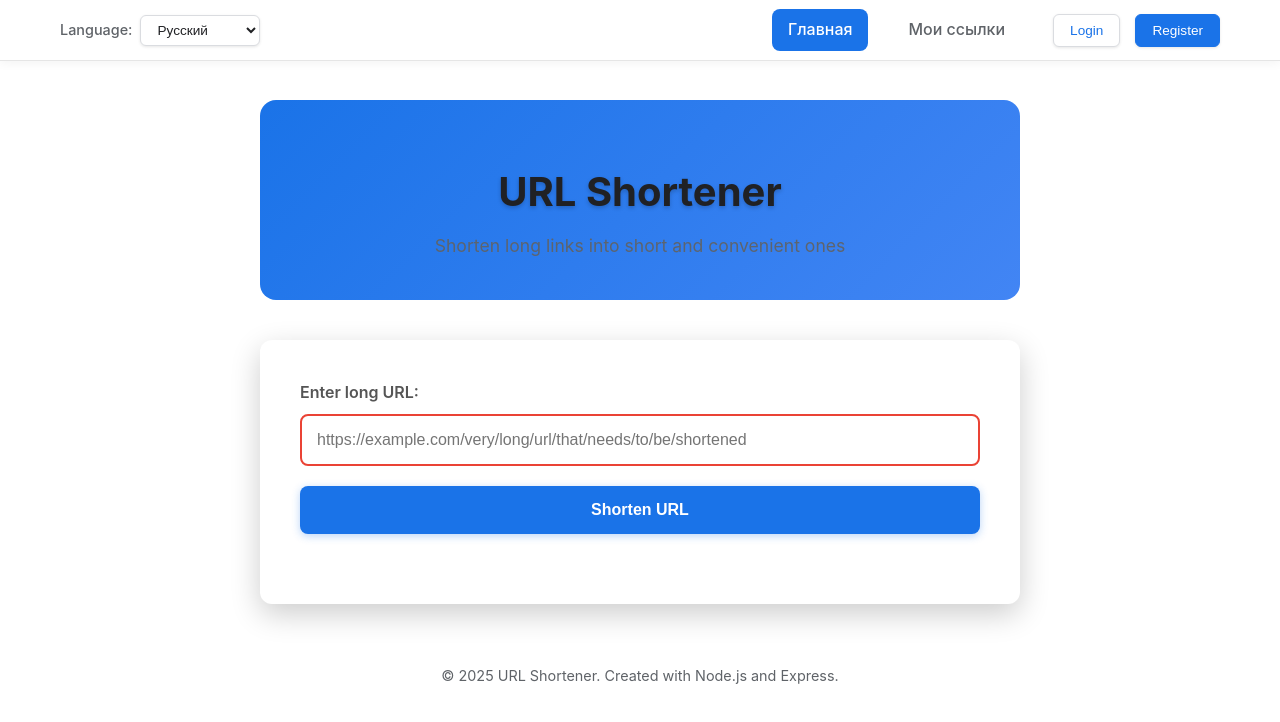
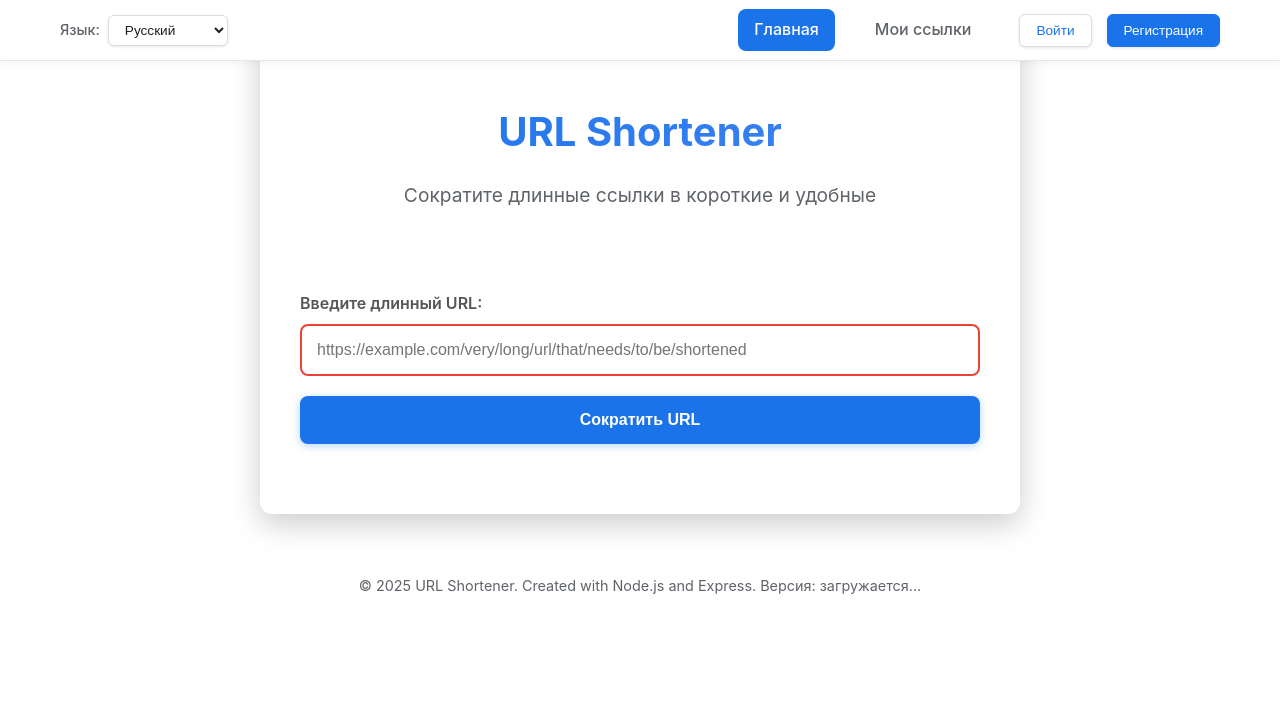
Before and after one commit to PyVng/url-shortener, a website: page public/index.html in a window 1280 px wide. Drawn offline with Linux system fonts and the light colour scheme; no server answers.

Commit message:
Исправлен index.html - убрал конфликтующий header, добавил hero-section
- Удалил жесткий <header> элемент из index.html
- Добавил hero-section с заголовком и описанием
- Добавил стили для hero-section в CSS
- Теперь header и footer загружаются через компоненты правильно

```diff
--- a/public/index.html
+++ b/public/index.html
@@ -10,16 +10,12 @@
     <div class="container">
         <div id="header-container"></div>
 
-        <header>
-            <div class="header-content">
-                <div class="title-section">
-                    <h1>🔗 URL Shortener</h1>
-                    <p>Сократите длинные ссылки в короткие и удобные</p>
-                </div>
+        <main>
+            <div class="hero-section">
+                <h1>🔗 URL Shortener</h1>
+                <p>Сократите длинные ссылки в короткие и удобные</p>
             </div>
-        </header>
 
-        <main>
             <div class="url-form-container">
                 <form id="urlForm" class="url-form">
                     <div class="input-group">
--- a/public/style.css
+++ b/public/style.css
@@ -126,8 +126,34 @@ main {
     background: white;
     border-radius: 12px;
     padding: 40px;
-    box-shadow: 0 10px 30px rgba(0,0,0,0.2);
+    box-shadow: 0 10px 30px rgba(0, 0, 0, 0.2);
     margin-bottom: 20px;
+}
+
+/* Hero section */
+.hero-section {
+    text-align: center;
+    margin-bottom: 40px;
+    padding: 40px 0;
+}
+
+.hero-section h1 {
+    font-size: 2.5rem;
+    font-weight: 700;
+    color: #202124;
+    margin-bottom: 16px;
+    background: linear-gradient(135deg, #1a73e8 0%, #4285f4 100%);
+    -webkit-background-clip: text;
+    -webkit-text-fill-color: transparent;
+    background-clip: text;
+}
+
+.hero-section p {
+    font-size: 1.2rem;
+    color: #5f6368;
+    margin: 0;
+    max-width: 600px;
+    margin: 0 auto;
 }
 
 /* Form styles */
```
